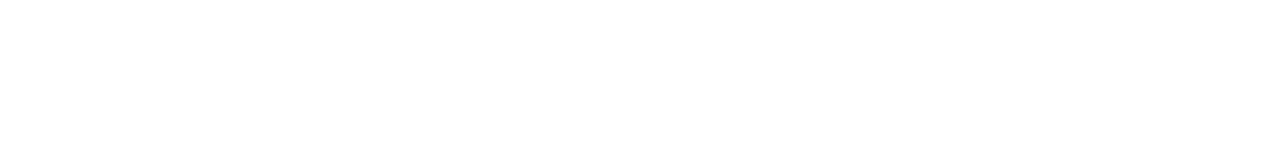
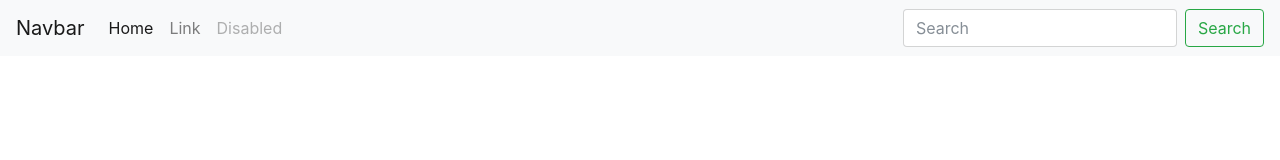
Before and after one commit to matlittle/Bootstrap-portfolio, a plain HTML site: page index.html in a window 1280 px wide. Drawn offline with nearby package versions, Linux system fonts and the light colour scheme.

Commit message:
Added navbar to about page

```diff
--- a/index.html
+++ b/index.html
@@ -11,5 +11,30 @@
 </head>
 <body>
 
+	<nav class="navbar navbar-expand-lg navbar-light bg-light">
+		<a class="navbar-brand" href="#">Navbar</a>
+		<button class="navbar-toggler" type="button" data-toggle="collapse" data-target="#navbarSupportedContent" aria-controls="navbarSupportedContent" aria-expanded="false" aria-label="Toggle navigation">
+			<span class="navbar-toggler-icon"></span>
+		</button>
+
+		<div class="collapse navbar-collapse" id="navbarSupportedContent">
+			<ul class="navbar-nav mr-auto">
+				<li class="nav-item active">
+					<a class="nav-link" href="#">Home <span class="sr-only">(current)</span></a>
+				</li>
+				<li class="nav-item">
+					<a class="nav-link" href="#">Link</a>
+				</li>
+				<li class="nav-item">
+					<a class="nav-link disabled" href="#">Disabled</a>
+				</li>
+			</ul>
+			<form class="form-inline my-2 my-lg-0">
+				<input class="form-control mr-sm-2" type="text" placeholder="Search" aria-label="Search">
+				<button class="btn btn-outline-success my-2 my-sm-0" type="submit">Search</button>
+			</form>
+		</div>
+	</nav>
+
 </body>
 </html>
```
